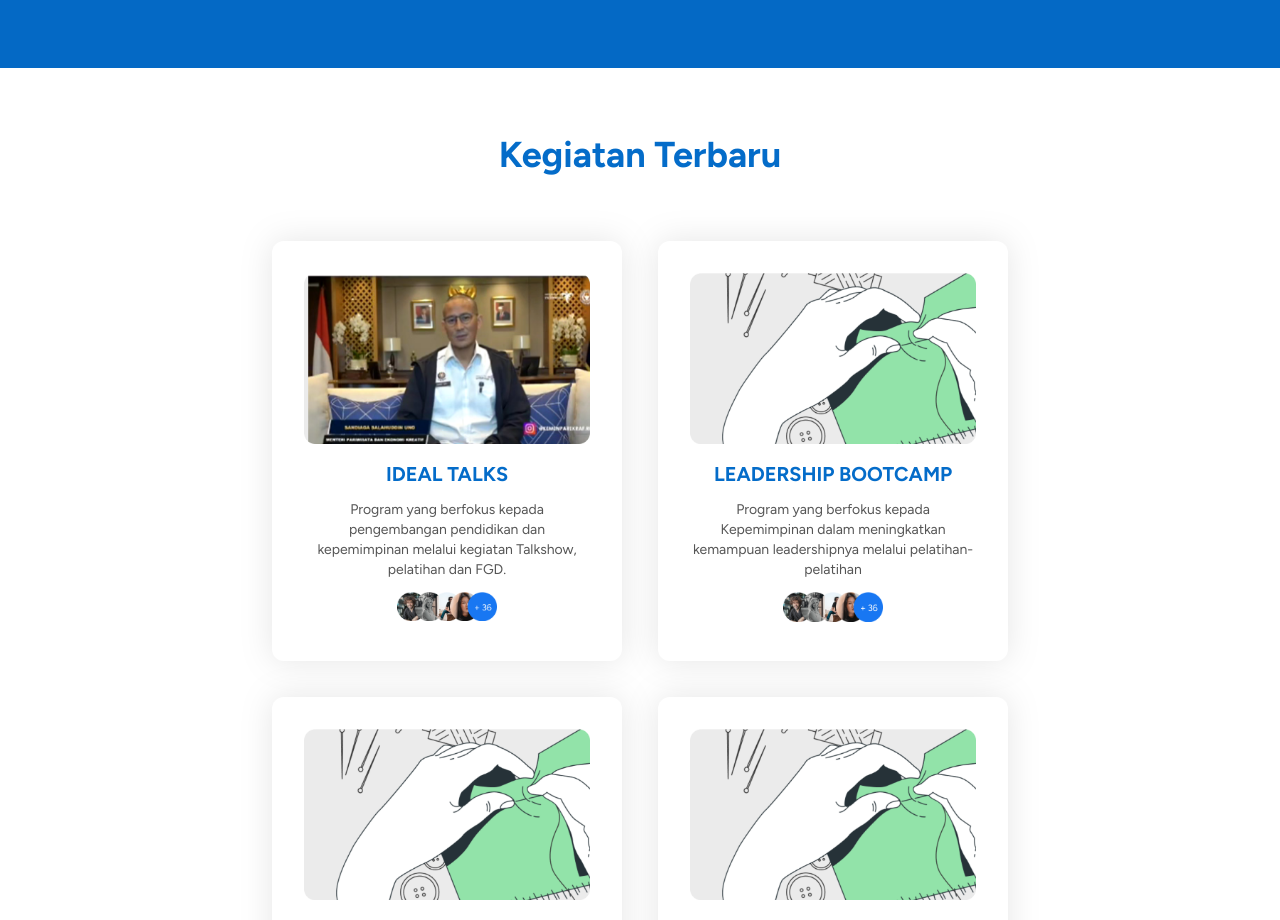
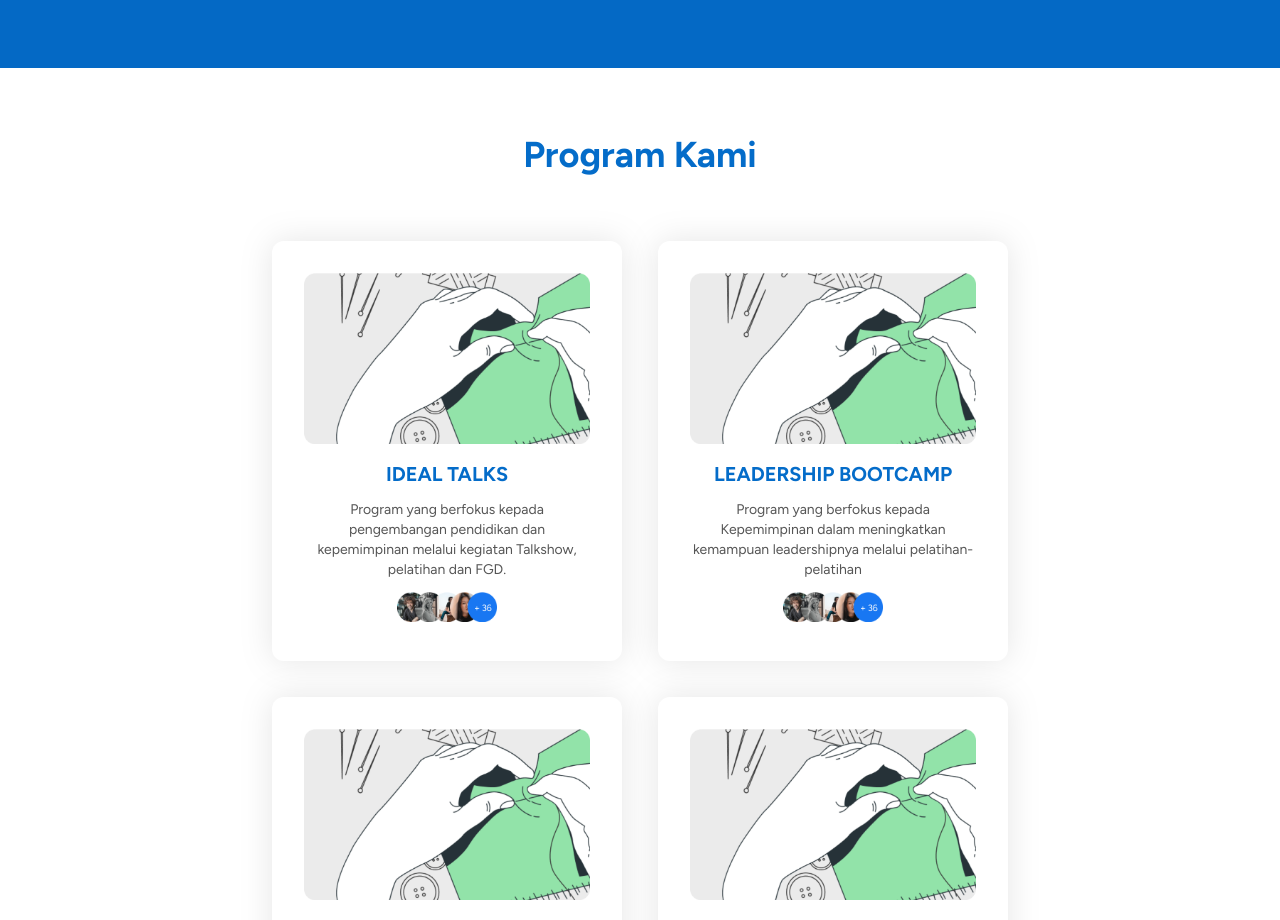
Before and after one commit to mhmdrazn/integral-project, a Next.js app: page / in a window 1280 px wide. Shown: the part 1140-2060 px from the top of the page. Built offline with nearby package versions, Linux system fonts and the light colour scheme.

Commit message:
update foto

```diff
--- a/src/app/(page)/events/page.tsx
+++ b/src/app/(page)/events/page.tsx
@@ -8,7 +8,7 @@ function Page() {
   const data = [
     {
       subtitle: 'Onboarding',
-      shortDesc: 'hallo',
+      shortDesc: 'Onboarding merupakan kegiatan awal yang dirancang untuk memperkenalkan anggota baru pada visi, misi, dan nilai-nilai IDEAL.',
       img: '/assets/onboarding.png',
       imgSmall:'/assets/jumlahSiswa.png',
     },
@@ -21,7 +21,7 @@ function Page() {
     {
       subtitle: 'Functional Development Program',
       shortDesc: 'Program representatif dalam pergerakan pengembangan anak muda.',
-      img: '/assets/templateCard.png',
+      img: '/assets/idas.png',
       imgSmall:'/assets/jumlahSiswa.png',
     },
     {
@@ -36,7 +36,7 @@ function Page() {
     {
       subtitle: 'IDEAL TALKS',
       shortDesc: 'Program yang berfokus kepada pengembangan pendidikan dan kepemimpinan melalui kegiatan Talkshow, pelatihan dan FGD.',
-      img: '/assets/idealTalk.png',
+      img: '/assets/templateCard.png',
       imgSmall:'/assets/jumlahSiswa.png',
     },
     {
@@ -46,7 +46,7 @@ function Page() {
       imgSmall:'/assets/jumlahSiswa.png',
     },
     {
-      subtitle: 'IDEAL YOUTH AMBASSASOR',
+      subtitle: 'IDEAL YOUTH AMBASSADOR',
       shortDesc: 'Program representatif dalam pergerakan pengembangan anak muda.',
       img: '/assets/templateCard.png',
       imgSmall:'/assets/jumlahSiswa.png',
--- a/src/app/components/cardTest.tsx
+++ b/src/app/components/cardTest.tsx
@@ -10,7 +10,7 @@ interface TestimonialCardProps {
 
 const TestimonialCard: React.FC<TestimonialCardProps> = ({ quote, name, batch, imageSrc, altText = 'Profile Picture' }) => {
     return (
-        <div className="flex flex-col gap-10 md:p-12 p-8 items-center bg-white rounded-2xl lg:min-h-[500px] justify-between min-w-[560px]">
+        <div className="flex flex-col gap-10 md:p-12 p-8 items-center bg-white rounded-2xl lg:min-h-[500px] justify-between max-w-[560px]">
         <p className="text-[#555555] w-full font-normal md:text-lg text-sm text-center">
             {quote}
         </p>
--- a/src/app/data/card.ts
+++ b/src/app/data/card.ts
@@ -11,7 +11,7 @@ export const kegiatanKami: Card[] = [
     {
     subtitle: 'IDEAL TALKS',
     shortDesc: 'Program yang berfokus kepada pengembangan pendidikan dan kepemimpinan melalui kegiatan Talkshow, pelatihan dan FGD.',
-    img: '/assets/idealTalk.png',
+    img: '/assets/templateCard.png',
     imgSmall:'/assets/jumlahSiswa.png',
     },
     {
--- a/src/app/page.tsx
+++ b/src/app/page.tsx
@@ -61,7 +61,7 @@ export default function Home() {
       <section>
         <div className=' bg-white flex flex-col place-items-center pb-24'>
           <div className="flex flex-row justify-center items-center py-16 px-4">
-            <h1 className="lg:leading-tight font-bold text-[#046CC9] text-4xl text-center">Kegiatan Terbaru</h1>
+            <h1 className="lg:leading-tight font-bold text-[#046CC9] text-4xl text-center">Program Kami</h1>
           </div>
           <div className="grid grid-cols-1 lg:grid-cols-2 gap-9 w-full max-w-3xl mx-auto px-4">
             {kegiatanKami.map((item, index) => (
```
Also changed, not shown: public/assets/idas.png (added).
